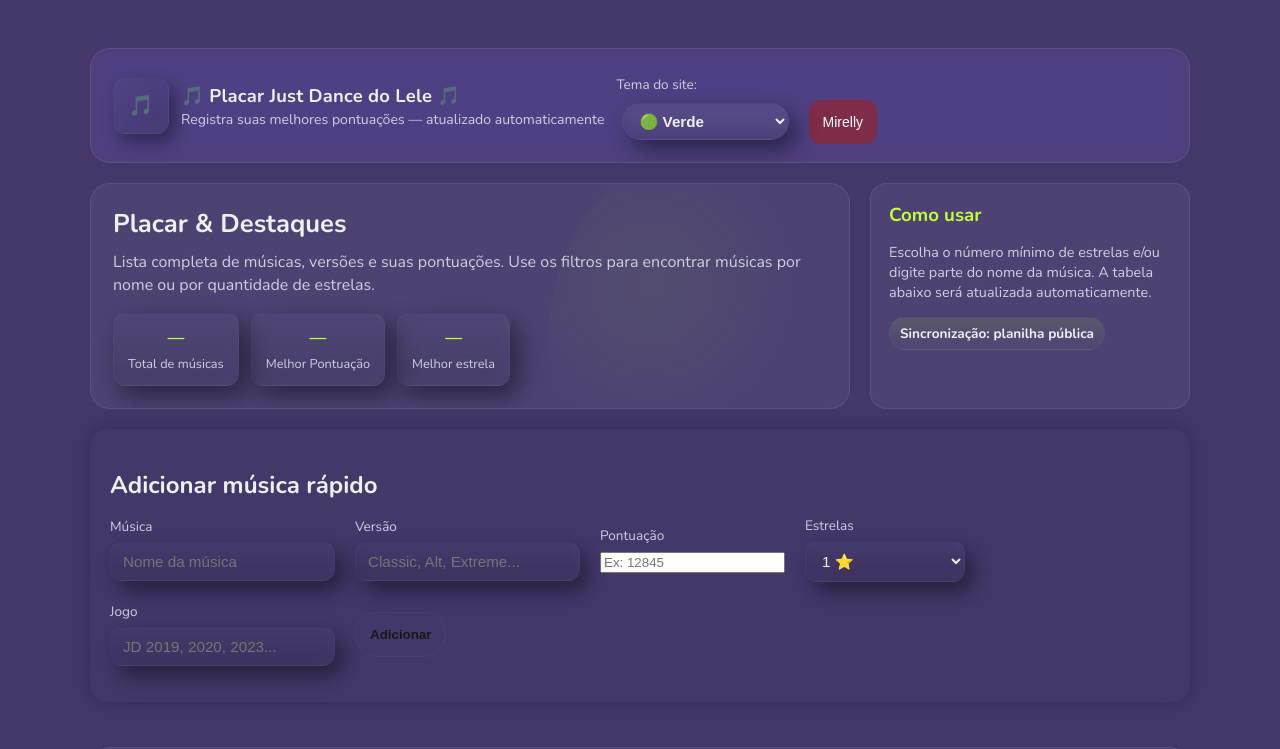
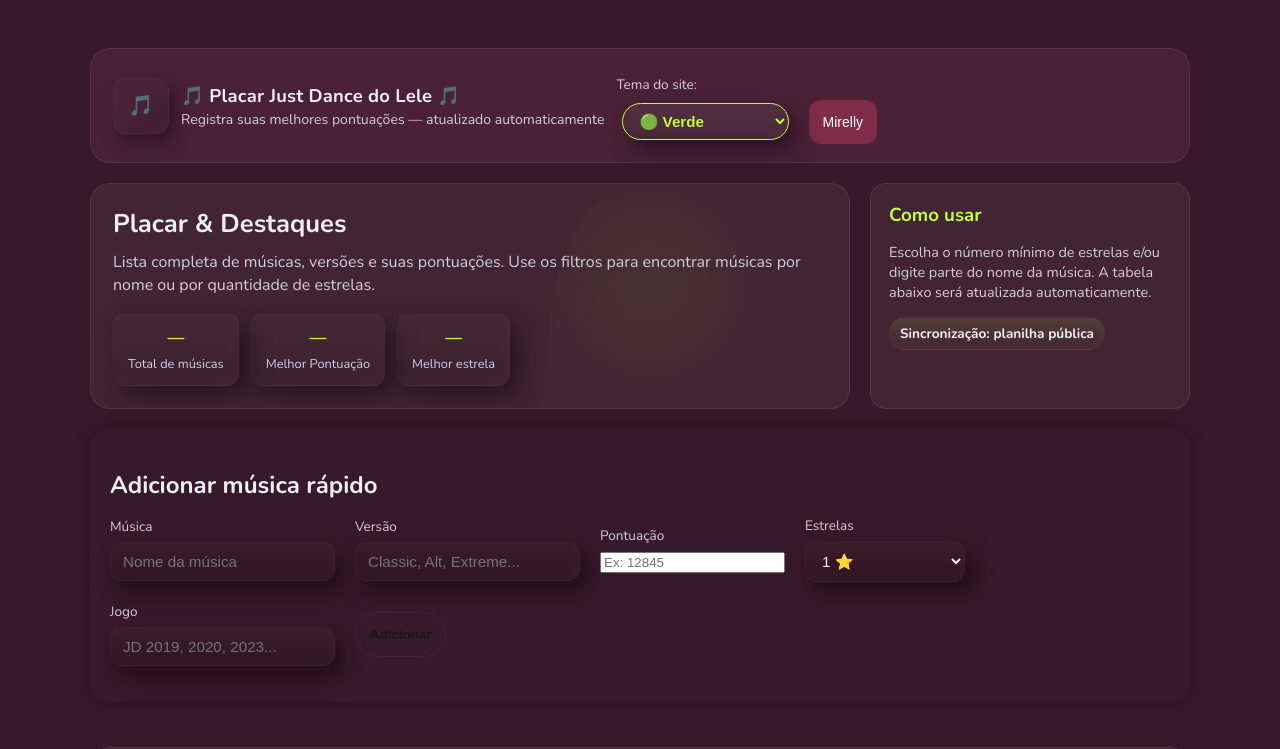
Before and after one commit to leledinyz2/NY-Scores, a plain HTML site: page index.html in a window 1280 px wide. Shown: the top 749 px of the page. Drawn offline with nearby package versions, Linux system fonts and the light colour scheme.

Commit message:
Implement theme selection with color customization
Added theme functionality with customizable colors and backgrounds.

```diff
--- a/index.html
+++ b/index.html
@@ -1,4 +1,3 @@
-
 <!doctype html>
 <html lang="pt-BR">
 <head>
@@ -532,6 +531,72 @@ document.addEventListener("DOMContentLoaded", () => {
     atualizarStats();
 });
 ;
+
+// 🎨 Temas disponíveis — cada um com cor principal e fundo escuro próprio
+const temas = {
+  verde: {
+    cor: "#BFFF3B",
+    fundo1: "#381929",
+    fundo2: "#2C1120",
+    fundo3: "#1A0A12"
+  },
+  roxo: {
+  cor: "#C39BFF",         // roxo pastel
+  fundo1: "#183033",      // verde-azulado escuro
+  fundo2: "#122326",
+  fundo3: "#0C1719"
+},
+  azul: {
+  cor: "#47B8FF",         // azul ciano
+  fundo1: "#361D14",      // laranja queimado
+  fundo2: "#2A150E",
+  fundo3: "#1A0D09"
+},
+  vermelho: {
+  cor: "#FF6F91",         // rosa avermelhado
+  fundo1: "#0E193B",      // azul escuro
+  fundo2: "#0A132A",
+  fundo3: "#050A1A"
+},
+  amarelo: {
+    cor: "#F2D546",
+    fundo1: "#2F103B",
+    fundo2: "#1E0A26",
+    fundo3: "#100514"
+  },
+    azulFuturista: {
+    cor: "#E5C029",
+    fundo1: "#271639",
+    fundo2: "#71221F",
+    fundo3: "#5E1F71"
+  },
+  code: {
+    cor: "#3BFF38",
+    fundo1: "#131313",
+    fundo2: "#030303",
+    fundo3: "#011301"
+  }
+};
+
+function aplicarTema(nome) {
+  const tema = temas[nome] || temas.verde;
+  document.documentElement.style.setProperty("--accent-lime", tema.cor);
+  document.documentElement.style.setProperty("--bg-deep", tema.fundo1);
+  document.documentElement.style.setProperty("--bg-mid", tema.fundo2);
+  document.documentElement.style.setProperty("--bg-low", tema.fundo3);
+
+  document.body.style.background = `var(--bg-deep)`;
+
+  const select = document.getElementById("themeSelect");
+  select.style.color = tema.cor;
+  select.style.borderColor = tema.cor;
+}
+
+document.getElementById("themeSelect").addEventListener("change", (e) => {
+  aplicarTema(e.target.value);
+});
+
+aplicarTema("verde");
 </script>
   <script>
 document.querySelector("#btnAddScore").onclick = () => {
```
